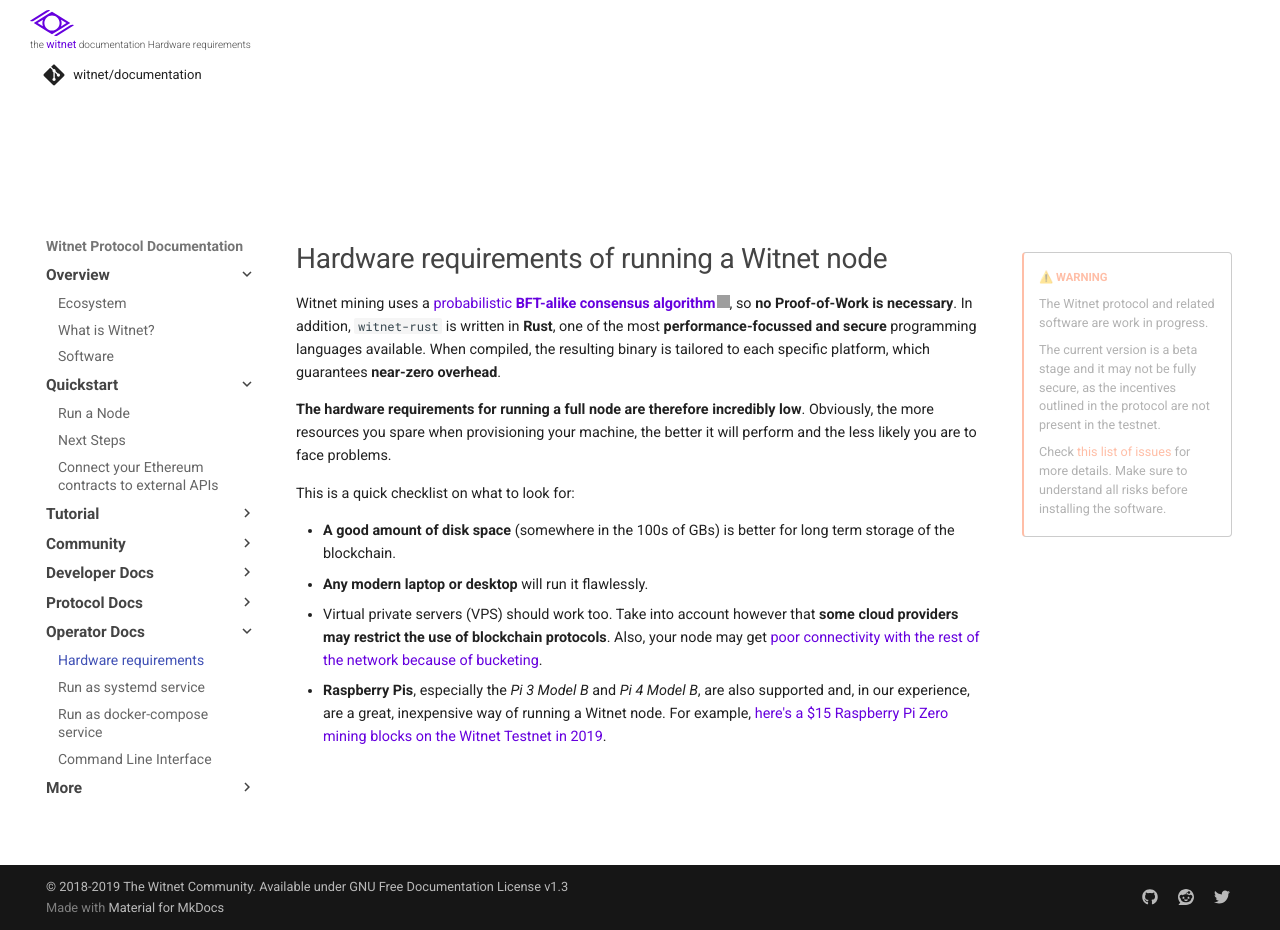
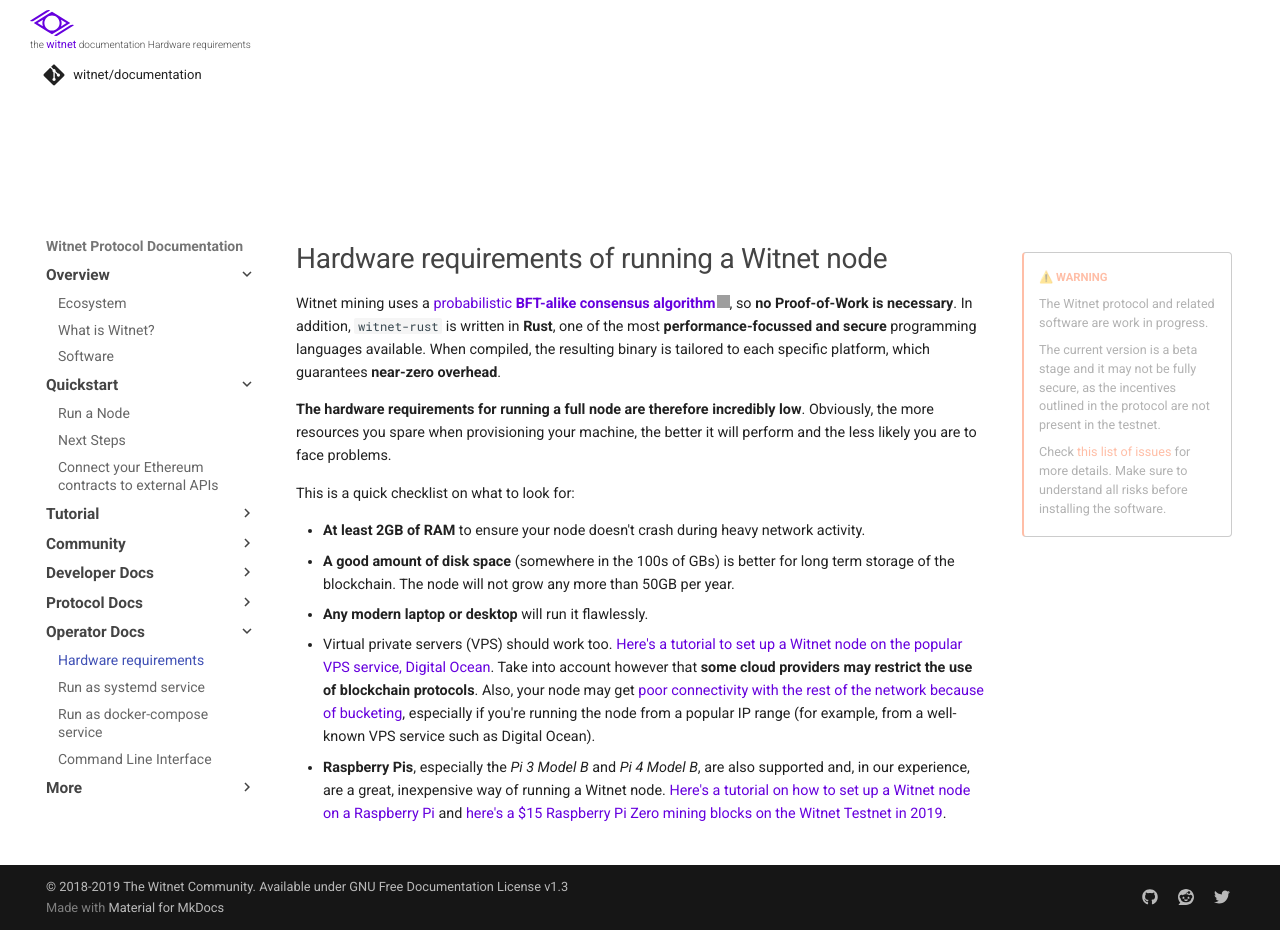
Before and after one commit to witnet/documentation, an MkDocs documentation site: the page built from docs/node-operators/hardware-requirements.md, in a window 1280 px wide and 930 px high. Built offline with MkDocs 1.6.1 and Material for MkDocs 9.7.7, drawn with Linux system fonts in a browser that asks for light colours; some web fonts are replaced; comment, search, counter and statistics services are not loaded; grey boxes are pictures that could not be loaded.

Commit message:
Update hardware requirements
Including RAM and tutorials.

```diff
--- a/docs/node-operators/hardware-requirements.md
+++ b/docs/node-operators/hardware-requirements.md
@@ -12,18 +12,21 @@ machine, the better it will perform and the less likely you are to face problems
 
 This is a quick checklist on what to look for:
 
+- **At least 2GB of RAM** to ensure your node doesn't crash during heavy network activity.
 - **A good amount of disk space** (somewhere in the 100s of GBs) is
-  better for long term storage of the blockchain.
+  better for long term storage of the blockchain. The node will not grow any more than 50GB per year.
 - **Any modern laptop or desktop** will run it flawlessly.
-- Virtual private servers (VPS) should work too. Take into account
+- Virtual private servers (VPS) should work too. [Here's a tutorial to set up a Witnet node on the popular VPS service, Digital Ocean][vpstutorial]. Take into account
   however that **some cloud providers may restrict the use of blockchain
   protocols**. Also, your node may get [poor connectivity with the rest
-  of the network because of bucketing][bucketing].
+  of the network because of bucketing][bucketing], especially if you're running the node from a popular IP range (for example, from a well-known VPS service such as Digital Ocean).
 - **Raspberry Pis**, especially the *Pi 3 Model B* and *Pi 4 Model B*,
   are also supported and, in our experience, are a great, inexpensive
-  way of running a Witnet node. For example, [here's a $15 Raspberry Pi
+  way of running a Witnet node. [Here's a tutorial on how to set up a Witnet node on a Raspberry Pi][pitutorial] and [here's a $15 Raspberry Pi
   Zero mining blocks on the Witnet Testnet in 2019][pizero].
 
 [consensus]: https://witnet.io/about#consensus
+[vpstutorial]: https://www.youtube.com/watch?v=qlo0D_2F7qw
 [bucketing]: https://medium.com/witnet/the-p2p-bucketing-system-in-witnet-d893dce4b8c5
+[pitutorial]: https://www.youtube.com/watch?v=He2vuLtFyns
 [pizero]: https://twitter.com/aesedepece/status/1105901233162866688
```
